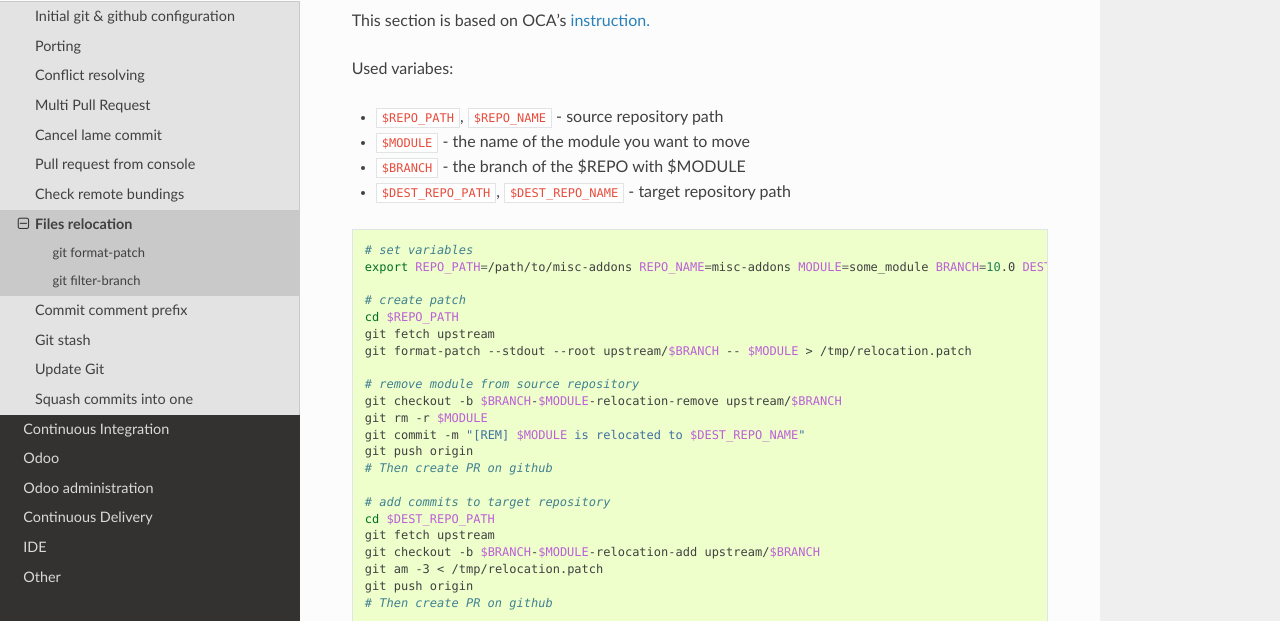
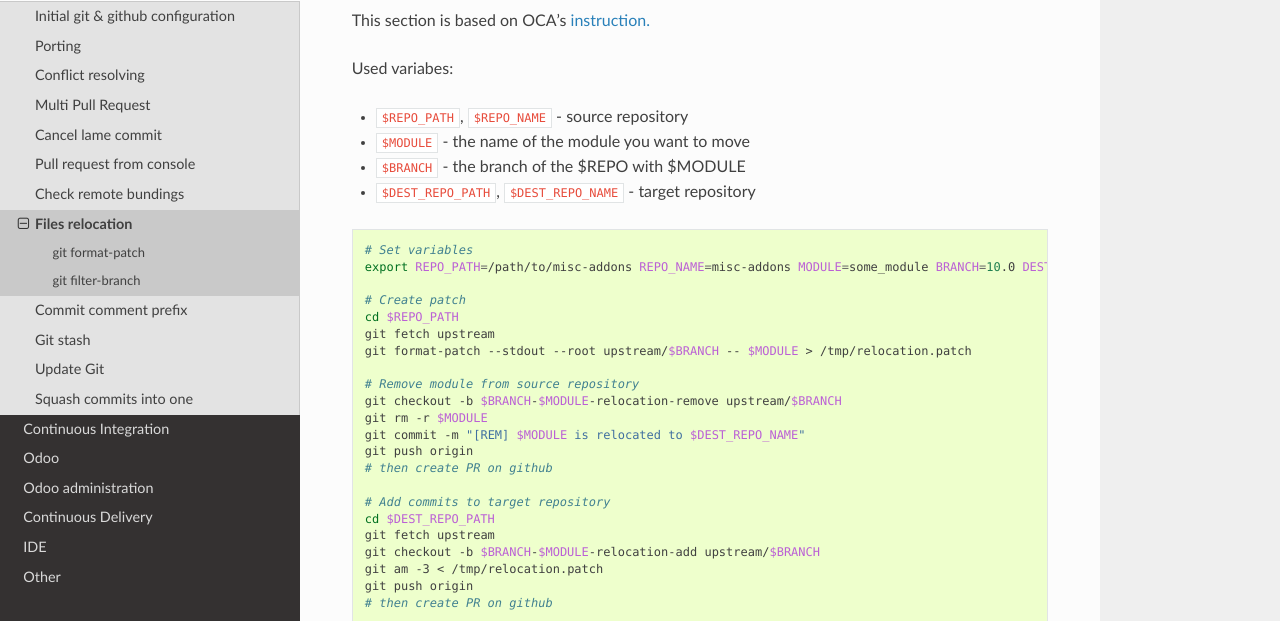
Before and after one commit to itpp-labs/odoo-development, a Sphinx documentation site: the page built from docs/git/files-relocation.rst, in a window 1280 px wide and 900 px high. Shown: the part 279-900 px from the top of the window. Built offline with Sphinx 7.4.7 and the Read the Docs theme 2.0.0, drawn with Linux system fonts in a browser that asks for light colours; pages that are not in the unit, such as notebooks, are missing from menus.

Commit message:
fix format and improve text

```diff
--- a/docs/git/files-relocation.rst
+++ b/docs/git/files-relocation.rst
@@ -12,35 +12,35 @@ This section is based on OCA's `instruction. <https://github.com/OCA/maintainer-
 
 Used variabes:
 
-* ``$REPO_PATH``, ``$REPO_NAME`` - source repository path
+* ``$REPO_PATH``, ``$REPO_NAME`` - source repository
 * ``$MODULE`` - the name of the module you want to move
 * ``$BRANCH`` - the branch of the $REPO with $MODULE
-* ``$DEST_REPO_PATH``, ``$DEST_REPO_NAME`` - target repository path
+* ``$DEST_REPO_PATH``, ``$DEST_REPO_NAME`` - target repository
 
 .. code-block:: sh
 
-    # set variables
+    # Set variables
     export REPO_PATH=/path/to/misc-addons REPO_NAME=misc-addons MODULE=some_module BRANCH=10.0 DEST_REPO_PATH=/path/to/mail-addons DEST_REPO_NAME=mail-addons
 
-    # create patch
+    # Create patch
     cd $REPO_PATH
     git fetch upstream
     git format-patch --stdout --root upstream/$BRANCH -- $MODULE > /tmp/relocation.patch
 
-    # remove module from source repository
+    # Remove module from source repository
     git checkout -b $BRANCH-$MODULE-relocation-remove upstream/$BRANCH
     git rm -r $MODULE
     git commit -m "[REM] $MODULE is relocated to $DEST_REPO_NAME"
     git push origin
-    # Then create PR on github
+    # then create PR on github
 
-    # add commits to target repository
+    # Add commits to target repository
     cd $DEST_REPO_PATH
     git fetch upstream
     git checkout -b $BRANCH-$MODULE-relocation-add upstream/$BRANCH
     git am -3 < /tmp/relocation.patch
     git push origin
-    # Then create PR on github
+    # then create PR on github
 
 
 
```
